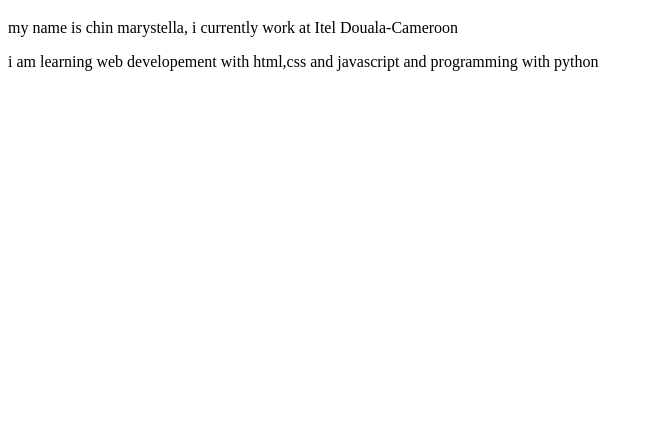
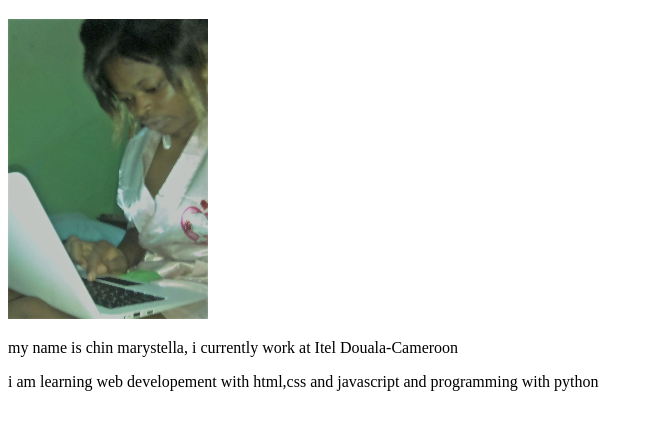
Before and after one commit to chinmary/webpage, a plain HTML site: page index.html in a window 1280 px wide. Shown: the part 61-490 px from the top of the page, without its empty margins (0-654 px from the left). Drawn offline with Linux system fonts and the light colour scheme.

Commit message:
added an image myself

```diff
--- a/index.html
+++ b/index.html
@@ -4,6 +4,7 @@
         <title>Stella Chin Portfolio</title>
     <body>
         <h1>Hello New Portfolio</h1>
+        <img src="images/me.jpg" width="200px"  height="300px"/>
         <p>my name is chin marystella, i currently work at Itel Douala-Cameroon</p>
         <p>i am learning web developement with html,css and javascript and programming with python</p>
     </body>
```
Also changed, not shown: images/Screenshot.png (added), images/me.jpg (added).
